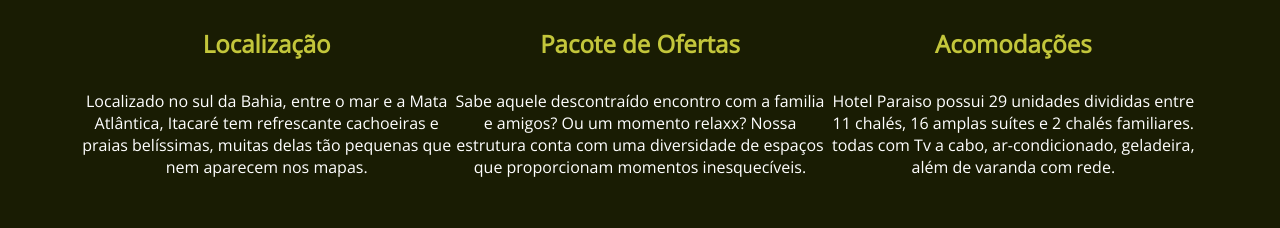
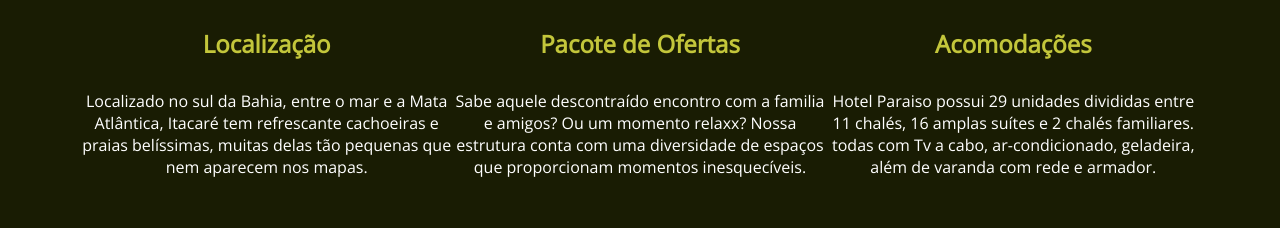
Before and after one commit to RodrigSouza/flexbox, a plain HTML site: page index.html in a window 1280 px wide. Shown: the part 2317-2545 px from the top of the page. Drawn offline with nearby package versions, Linux system fonts and the light colour scheme; a web font is replaced by a local one.

Commit message:
Adicionei palavras

```diff
--- a/index.html
+++ b/index.html
@@ -62,7 +62,7 @@
 	<li>
 		<i class="fas fa-home"></i>
 		<h4> Acomodações </h4>
-		<p> Hotel Paraiso possui 29 unidades divididas entre 11 chalés, 16 amplas suítes e 2 chalés familiares. todas com Tv a cabo, ar-condicionado, geladeira, além de varanda com rede.  </p>
+		<p> Hotel Paraiso possui 29 unidades divididas entre 11 chalés, 16 amplas suítes e 2 chalés familiares. todas com Tv a cabo, ar-condicionado, geladeira, além de varanda com rede e armador.  </p>
 	</li>
 </ul>
 </section>
```
